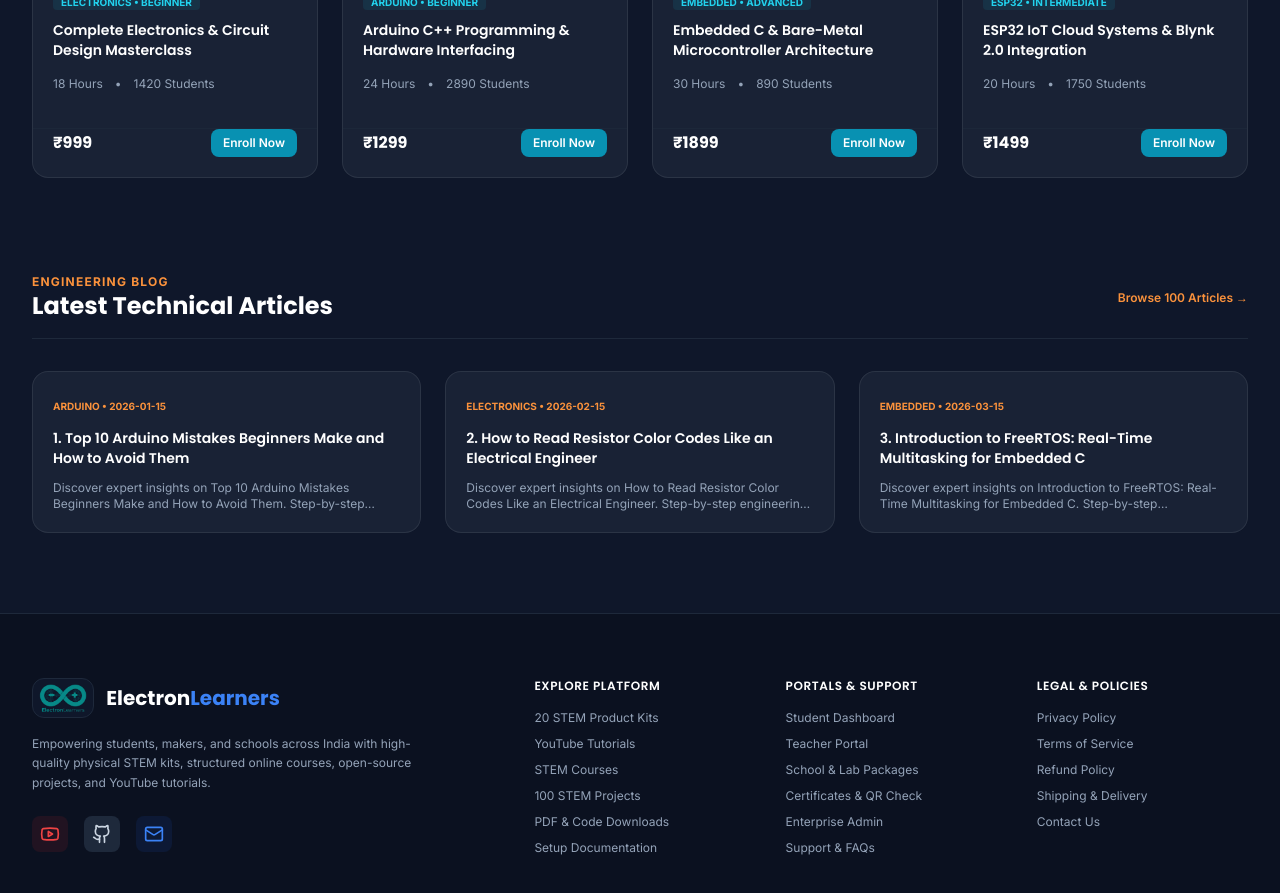
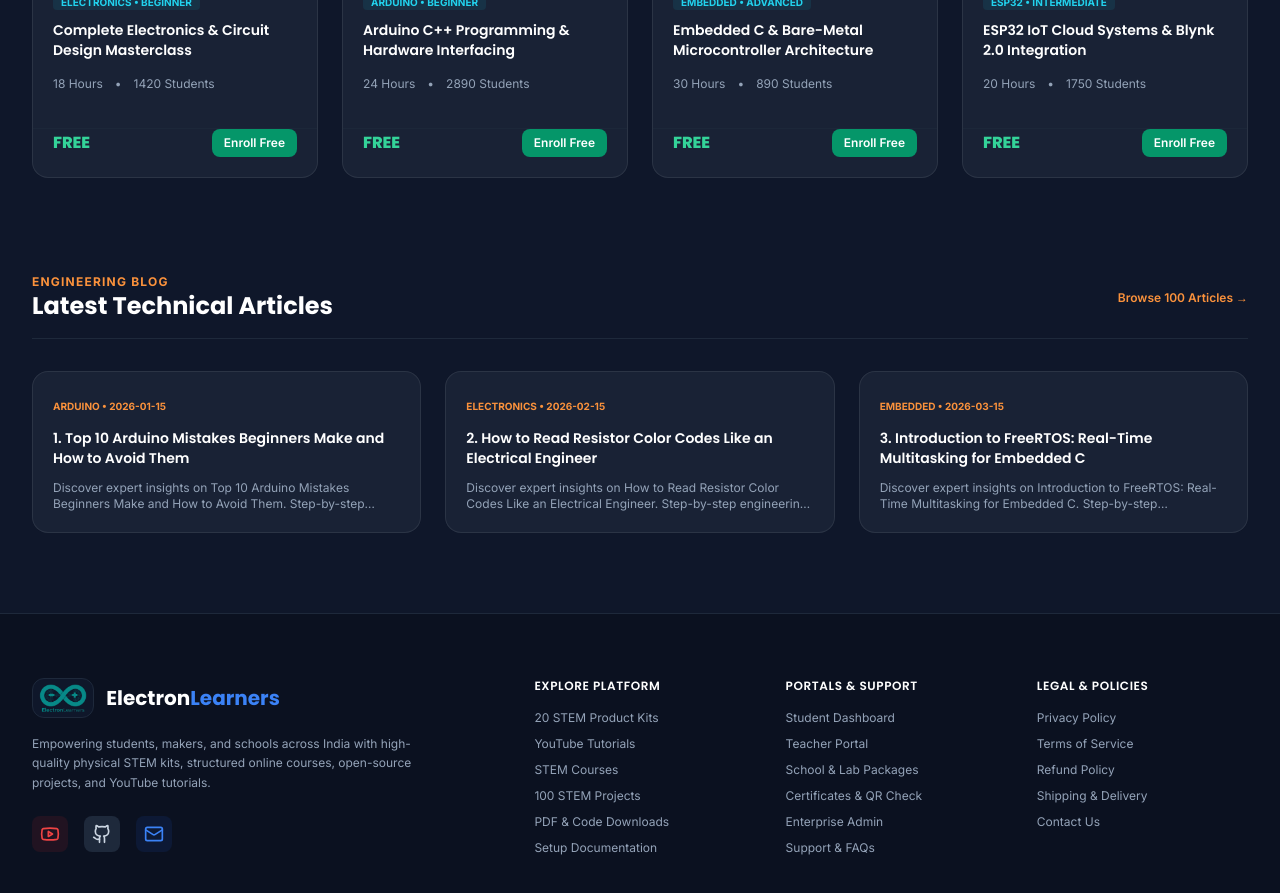
Before and after one commit to sedhupathivishnu321/electronlearners, a Next.js app in the folder frontend/: page / in a window 1280 px wide. Shown: the part 3260-4153 px from the top of the page. Built offline with nearby package versions, Linux system fonts and the light colour scheme.

Commit message:
Make all STEM online courses 100% free with FREE badges

```diff
--- a/frontend/src/data/coursesData.ts
+++ b/frontend/src/data/coursesData.ts
@@ -43,7 +43,7 @@ export const COURSES_DATA: STEMCourse[] = [
     rating: 4.9,
     studentsEnrolled: 1420,
     instructor: "Eng. Sedhu (ElectronLearners Lead)",
-    price: 999,
+    price: 0,
     originalPrice: 2499,
     image: "https://images.unsplash.com/photo-1518770660439-4636190af475?w=600&auto=format&fit=crop&q=80",
     description: "Master analog and digital circuit design from zero! Learn components, schematics, Breadboard prototyping, 555 timers, op-amps, and transistor switching.",
@@ -83,7 +83,7 @@ export const COURSES_DATA: STEMCourse[] = [
     rating: 4.9,
     studentsEnrolled: 2890,
     instructor: "LetsGetEngagedin Team",
-    price: 1299,
+    price: 0,
     originalPrice: 2999,
     image: "https://images.unsplash.com/photo-1553406830-ef2513450d76?w=600&auto=format&fit=crop&q=80",
     description: "Learn Arduino microcontrollers from scratch! Interface 20+ sensors, LCD screens, motors, ultrasonic rangefinders, and build real-world automation projects.",
@@ -115,7 +115,7 @@ export const COURSES_DATA: STEMCourse[] = [
     rating: 4.8,
     studentsEnrolled: 890,
     instructor: "Dr. K. Ramanathan",
-    price: 1899,
+    price: 0,
     originalPrice: 3999,
     image: "https://images.unsplash.com/photo-1581092160607-ee22621dd758?w=600&auto=format&fit=crop&q=80",
     description: "Program microcontrollers at the register level without libraries. Master memory maps, interrupts, PWM timers, UART communication, and USB logic analyzer debugging.",
@@ -146,7 +146,7 @@ export const COURSES_DATA: STEMCourse[] = [
     rating: 4.9,
     studentsEnrolled: 1750,
     instructor: "LetsGetEngagedin Team",
-    price: 1499,
+    price: 0,
     originalPrice: 3299,
     image: "https://images.unsplash.com/photo-1518770660439-4636190af475?w=600&auto=format&fit=crop&q=80",
     description: "Build Wi-Fi & Bluetooth IoT devices with ESP32! Learn HTTP Web Servers, MQTT messaging protocol, Blynk mobile apps, and AWS IoT Core.",
@@ -177,7 +177,7 @@ export const COURSES_DATA: STEMCourse[] = [
     rating: 4.9,
     studentsEnrolled: 640,
     instructor: "Eng. Sedhu",
-    price: 1999,
+    price: 0,
     originalPrice: 4499,
     image: "https://images.unsplash.com/photo-1518770660439-4636190af475?w=600&auto=format&fit=crop&q=80",
     description: "Master 32-bit ARM Cortex architecture using STM32CubeIDE, HAL drivers, DMA memory transfers, and FreeRTOS real-time operating system kernel.",
@@ -208,7 +208,7 @@ export const COURSES_DATA: STEMCourse[] = [
     rating: 4.9,
     studentsEnrolled: 1120,
     instructor: "LetsGetEngagedin Team",
-    price: 1199,
+    price: 0,
     originalPrice: 2799,
     image: "https://images.unsplash.com/photo-1518770660439-4636190af475?w=600&auto=format&fit=crop&q=80",
     description: "Design custom circuit boards like a pro! Learn schematic capture, symbol creation, footprint matching, 2-layer routing, thermal reliefs, and Gerber manufacturing.",
@@ -239,7 +239,7 @@ export const COURSES_DATA: STEMCourse[] = [
     rating: 4.9,
     studentsEnrolled: 1310,
     instructor: "Eng. Sedhu",
-    price: 1699,
+    price: 0,
     originalPrice: 3499,
     image: "https://images.unsplash.com/photo-1485827404703-89b55fcc595e?w=600&auto=format&fit=crop&q=80",
     description: "Build intelligent mobile robots! Learn differential drive kinematics, PID feedback tuning, optical motor encoders, ultrasonic obstacle radar, and maze solving.",
@@ -270,7 +270,7 @@ export const COURSES_DATA: STEMCourse[] = [
     rating: 4.8,
     studentsEnrolled: 2100,
     instructor: "LetsGetEngagedin Team",
-    price: 1299,
+    price: 0,
     originalPrice: 2999,
     image: "https://images.unsplash.com/photo-1526374965328-7f61d4dc18c5?w=600&auto=format&fit=crop&q=80",
     description: "Learn Python 3 for serial communication (PySerial), automated hardware testing, data plot visualization (Matplotlib), and real-time computer vision (OpenCV).",
--- a/frontend/src/pages/courses/index.tsx
+++ b/frontend/src/pages/courses/index.tsx
@@ -91,11 +91,11 @@ export default function CoursesCatalog() {
 
             <div className="p-5 pt-0 flex items-center justify-between border-t border-slate-800/80 mt-4">
               <div>
-                <span className="text-lg font-bold text-white font-heading">₹{course.price}</span>
+                <span className="text-lg font-extrabold text-emerald-400 font-heading">FREE</span>
                 <span className="text-xs text-slate-500 line-through ml-2">₹{course.originalPrice}</span>
               </div>
-              <Link href={`/courses/${course.id}`} className="px-3.5 py-2 rounded-xl bg-cyan-600 hover:bg-cyan-500 text-white text-xs font-semibold shadow-md shadow-cyan-600/30">
-                Enroll Course
+              <Link href={`/courses/${course.id}`} className="px-3.5 py-2 rounded-xl bg-emerald-600 hover:bg-emerald-500 text-white text-xs font-semibold shadow-md shadow-emerald-600/30">
+                Enroll Free
               </Link>
             </div>
           </div>
--- a/frontend/src/pages/index.tsx
+++ b/frontend/src/pages/index.tsx
@@ -321,9 +321,9 @@ export default function Home() {
               </div>
 
               <div className="p-5 pt-0 flex items-center justify-between border-t border-slate-800/80 mt-4">
-                <span className="text-base font-bold text-white font-heading">₹{course.price}</span>
-                <Link href={`/courses/${course.id}`} className="px-3 py-1.5 rounded-lg bg-cyan-600 hover:bg-cyan-500 text-white text-xs font-semibold">
-                  Enroll Now
+                <span className="text-base font-extrabold text-emerald-400 font-heading">FREE</span>
+                <Link href={`/courses/${course.id}`} className="px-3 py-1.5 rounded-lg bg-emerald-600 hover:bg-emerald-500 text-white text-xs font-semibold">
+                  Enroll Free
                 </Link>
               </div>
             </div>
```
